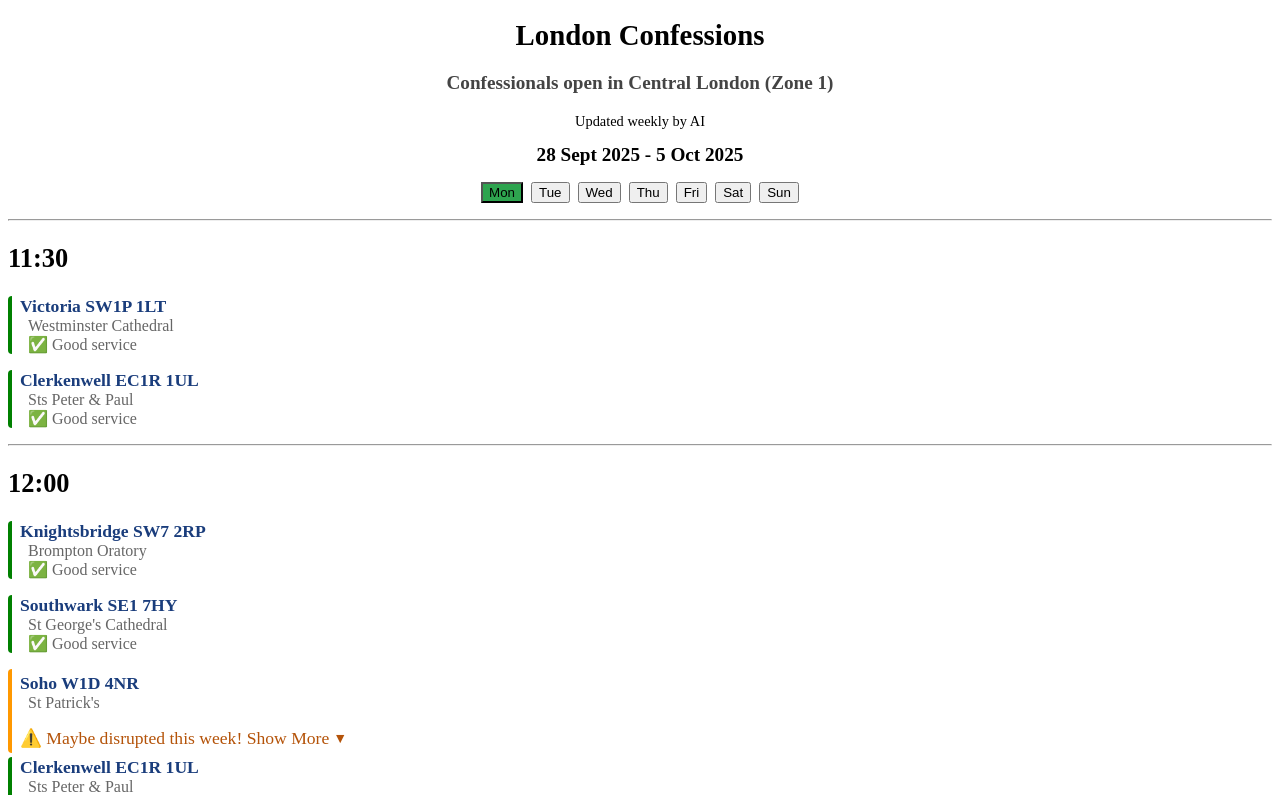
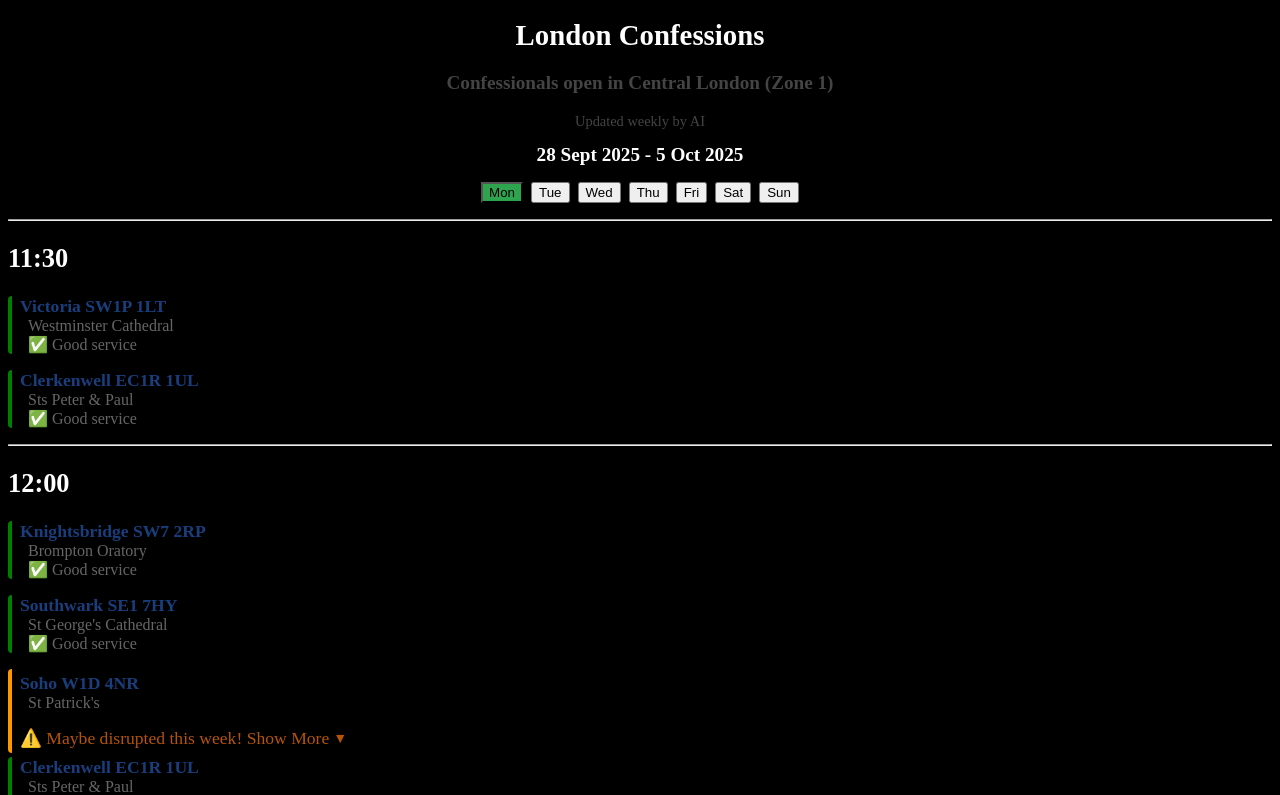
Before and after one commit to sf17490/london-confessions, a Next.js app: page / in a window 1280 px wide. Shown: the top 795 px of the page. Built offline with nearby package versions, Linux system fonts and the light colour scheme.

Commit message:
Make it black

```diff
--- a/app/components/headingBar.module.css
+++ b/app/components/headingBar.module.css
@@ -1,6 +1,6 @@
 .mainDiv{
   text-align: center ;
-  background-color: white;
+  color: white
 }
 
 .selected {
@@ -23,5 +23,7 @@
 
 .smallprint{
   font-size: 0.9rem;
-  padding: 0
+  padding: 0;
+    color: #444;
+
 }
--- a/app/components/staticData.module.css
+++ b/app/components/staticData.module.css
@@ -29,7 +29,6 @@
 }
 
 .allGood {
-  background: white;
   border-left: 4px solid green;
   padding: 0rem 0.5rem ;
   margin-top: 0.25rem;
@@ -81,4 +80,9 @@
 
 .timeHeading {
   font-size: 1.65em;
+  color:white
 }
+
+.black{
+  background-color: black;
+}
--- a/app/components/staticData.tsx
+++ b/app/components/staticData.tsx
@@ -31,7 +31,7 @@
 
 function mondayChurches() {
   return (
-    <div>
+    <div className={styles.black}>
       {timeSlot("11:30", [westminsterCathedral, stsPeterAndPaul])}
       {timeSlot("12:00", [
         bromptonOratory,
--- a/app/globals.css
+++ b/app/globals.css
@@ -1,44 +1,3 @@
-@import "tailwindcss";
-
-:root {
-  --background: #ffffff;
-  --foreground: #171717;
+html, body {
+  background: black
 }
-
-@media (prefers-color-scheme: dark) {
-  :root {
-    --background: #0a0a0a;
-    --foreground: #ededed;
-  }
-}
-
-html,
-body {
-  max-width: 100vw;
-  overflow-x: hidden;
-}
-
-body {
-  color: var(--foreground);
-  background: var(--background);
-  font-family: Arial, Helvetica, sans-serif;
-  -webkit-font-smoothing: antialiased;
-  -moz-osx-font-smoothing: grayscale;
-}
-
-* {
-  box-sizing: border-box;
-  padding: 0;
-  margin: 0;
-}
-
-a {
-  color: inherit;
-  text-decoration: none;
-}
-
-@media (prefers-color-scheme: dark) {
-  html {
-    color-scheme: dark;
-  }
-}
--- a/app/layout.tsx
+++ b/app/layout.tsx
@@ -3,6 +3,8 @@
   title: "London Catholic Confession Times",
   description: "Find Catholic confession times in Central London (Zone 1).",
 };
+
+import "./globals.css";
 
 export default function RootLayout({
   children,
--- a/app/page.module.css
+++ b/app/page.module.css
@@ -1,7 +1,7 @@
 .stickyBar {
    position: sticky;
     top: 0;
-    background: white;
+    background-color: black;
     z-index: 1000,
 }
 
@@ -14,5 +14,8 @@
 .horizontal{
   display: flex;
     justify-content: space-between;
+}
 
+.black {
+  background: black
 }
--- a/app/page.tsx
+++ b/app/page.tsx
@@ -9,7 +9,7 @@
   const [dayOfWeek, setDayOfWeek] = useState<DayOfWeek>("Monday");
 
   return (
-    <>
+    <div className={styles.black}>
       <div data-testid="headingContainer" className={styles.stickyBar}>
         <HeadingBar selectedDayOfWeek={dayOfWeek} setDayOfWeek={setDayOfWeek} />
         <hr />
@@ -37,6 +37,6 @@
           <p> </p>
         </div>
       </div>
-    </>
+    </div>
   );
 }
```
